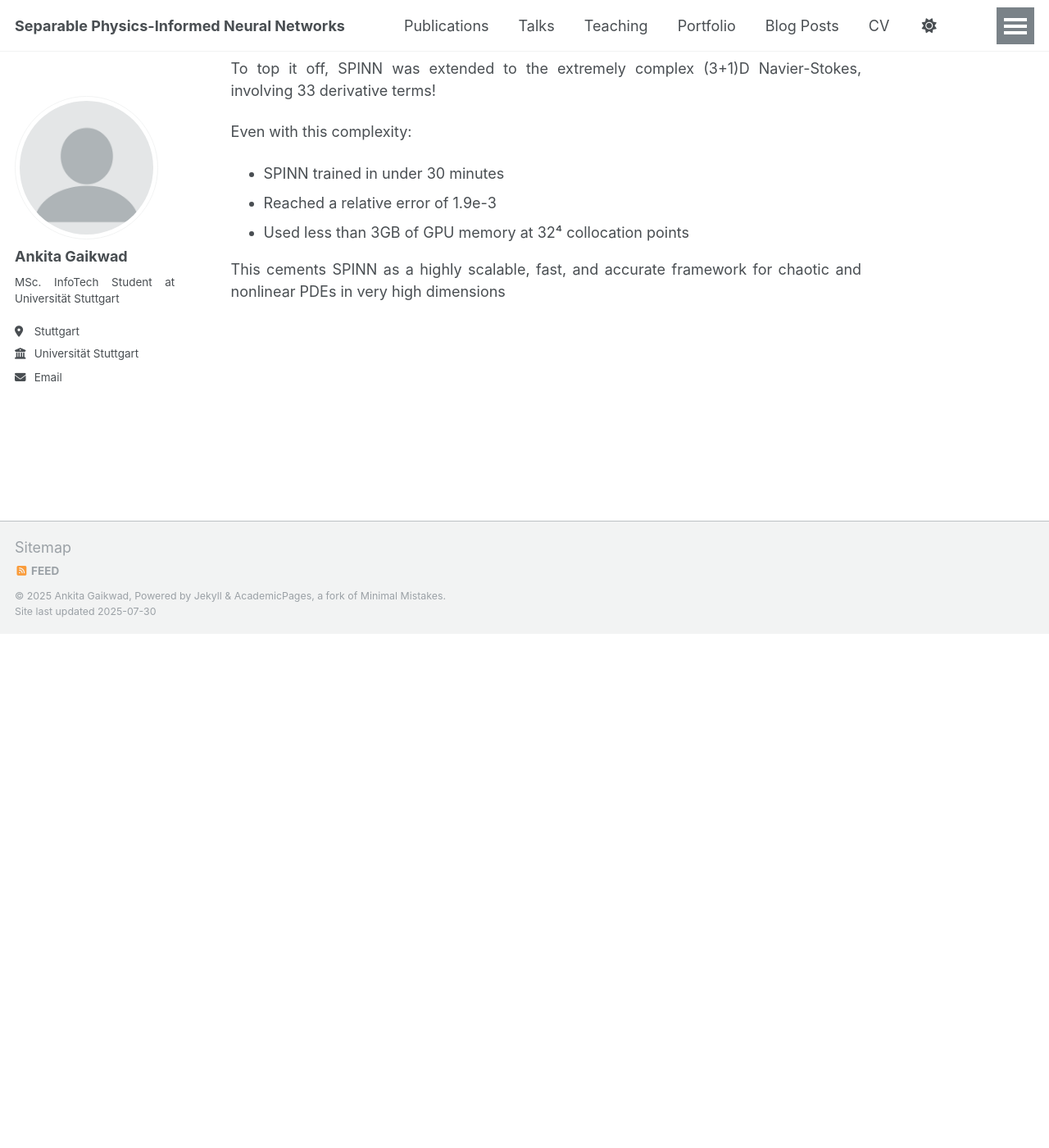
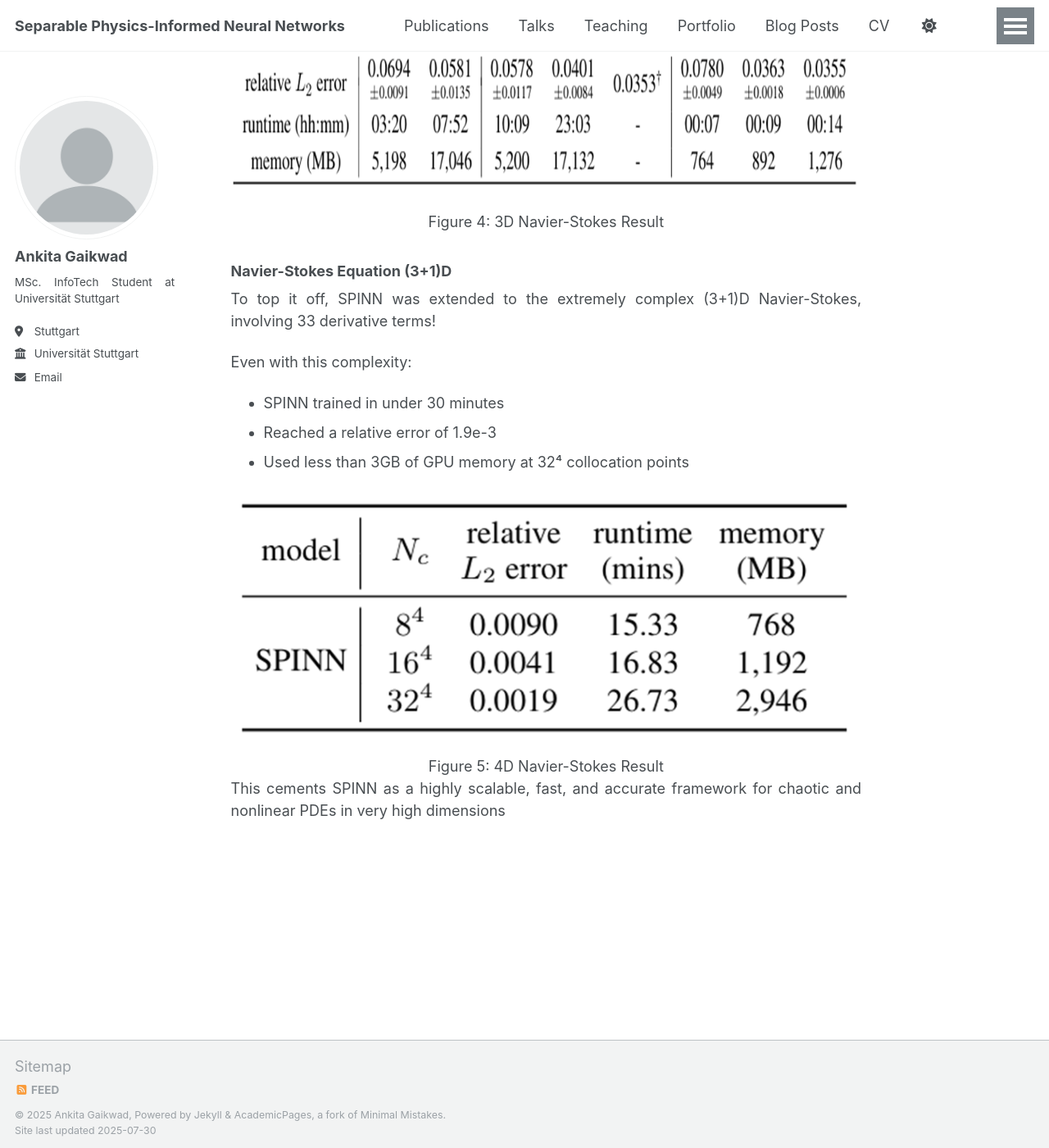
Before and after one commit to ankitagaikwad22/ankitablog.github.io, a Jekyll site: the page built from _pages/about.md, in a window 1280 px wide and 1400 px high, scrolled down 6794 px. Shown: the whole window at 82% size. Built offline with Jekyll 4.4.1, drawn with Linux system fonts in a browser that asks for light colours; a script that is not in the unit is left out; before the commit the page ends 7567 px from its top, so only the background shows below that; some of the changed text lies outside the part shown.

Commit message:
images added

```diff
--- a/_pages/about.md
+++ b/_pages/about.md
@@ -82,6 +82,7 @@ In SPINN, the number of input variables (coordinates) is minimal (for example, t
 <div style="text-align: center;">Figure 3: Architecture (Single Input)</div>
 
 
+
 SPINNs solve d-dimensional PDEs using a separated neural network design in which each input dimension is processed by a distinct MLP. Each of these networks converts a scalar into a feature vector. The final scalar output is then calculated by performing an element-wise product on these vectors and summing over the shared rank dimension.
 Mathematically, the output of the model is:
 
@@ -171,6 +172,12 @@ Navier-Stokes governs fluid flow, and solving it accurately is central to comput
 
 3. Crucially, SPINN achieved this without even using a causal loss function — which Causal PINNs depend on.
 
+
+![](images/Blog_images/3D_Navierstokes.png)
+<div style="text-align: center;">Figure 4: 3D Navier-Stokes Result</div>
+
+
+
 ### Navier-Stokes Equation (3+1)D
 
 To top it off, SPINN was extended to the extremely complex (3+1)D Navier-Stokes, involving 33 derivative terms!
@@ -181,4 +188,8 @@ Even with this complexity:
 -    Reached a relative error of 1.9e-3
 -    Used less than 3GB of GPU memory at 32⁴ collocation points
 
+
+![](images/Blog_images/4D_Navierstokes.png)
+<div style="text-align: center;">Figure 5: 4D Navier-Stokes Result</div>
+
 This cements SPINN as a highly scalable, fast, and accurate framework for chaotic and nonlinear PDEs in very high dimensions
```
Also changed, not shown: other parts of _pages/about.md (+1 -1 lines).
